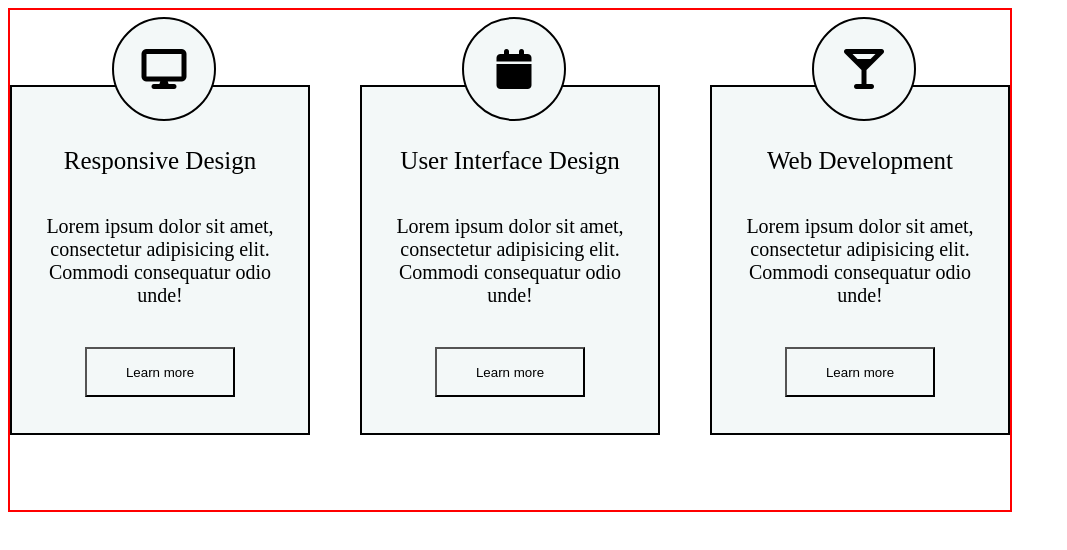
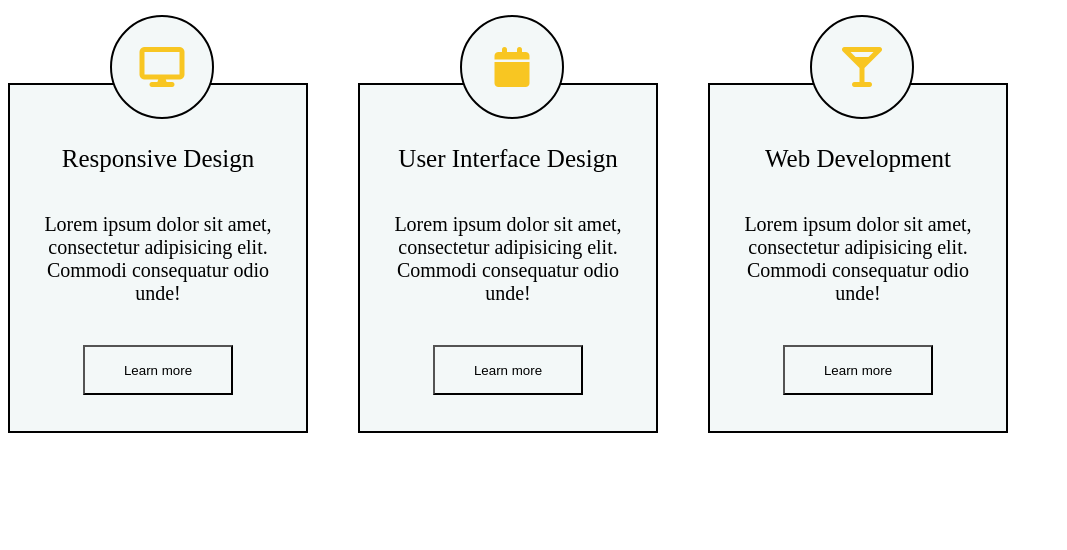
Before and after one commit to degtyarevevgeniy91/homework, a plain HTML site: page lesson3/demo1/index.html in a window 1280 px wide. Shown: the whole page, without its empty margins (0-1067 px from the left). Drawn offline with Linux system fonts and the light colour scheme.

Commit message:
demo-1 done

```diff
--- a/lesson3/demo1/main.css
+++ b/lesson3/demo1/main.css
@@ -8,7 +8,7 @@
     width: 1000px;
     height: 500px;
     display: flex;
-    border: 2px solid red;
+    /*border: 2px solid red;*/
     justify-content: space-between;
     align-items: center;
 }
@@ -75,4 +75,5 @@
     display: flex;
     justify-content: center;
     align-items: center;
+    color: #f8c622;
 }
```
